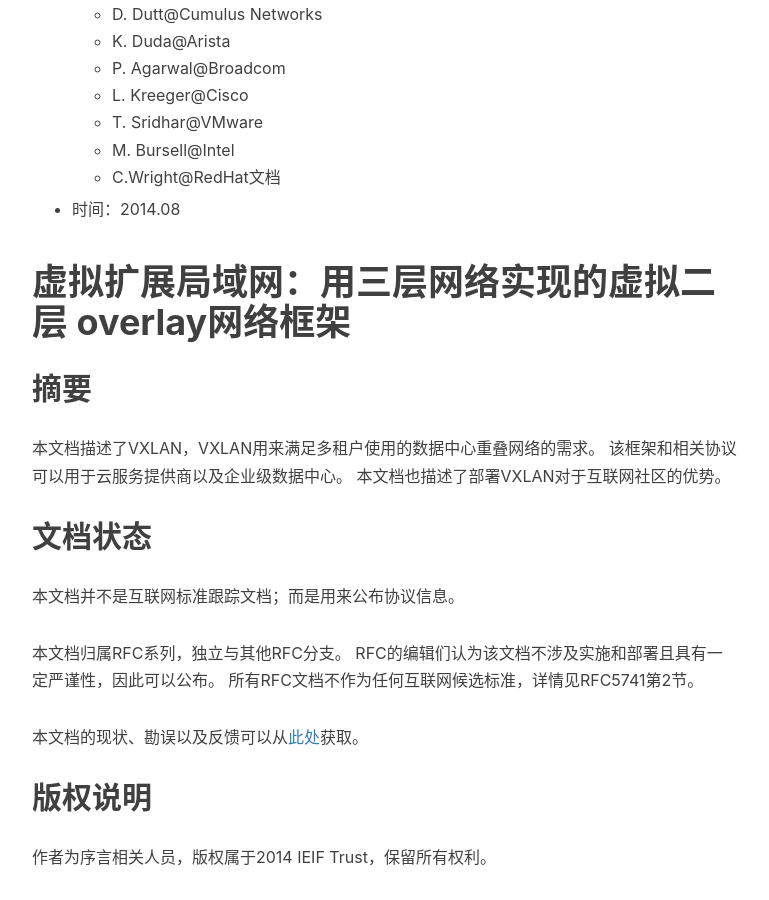
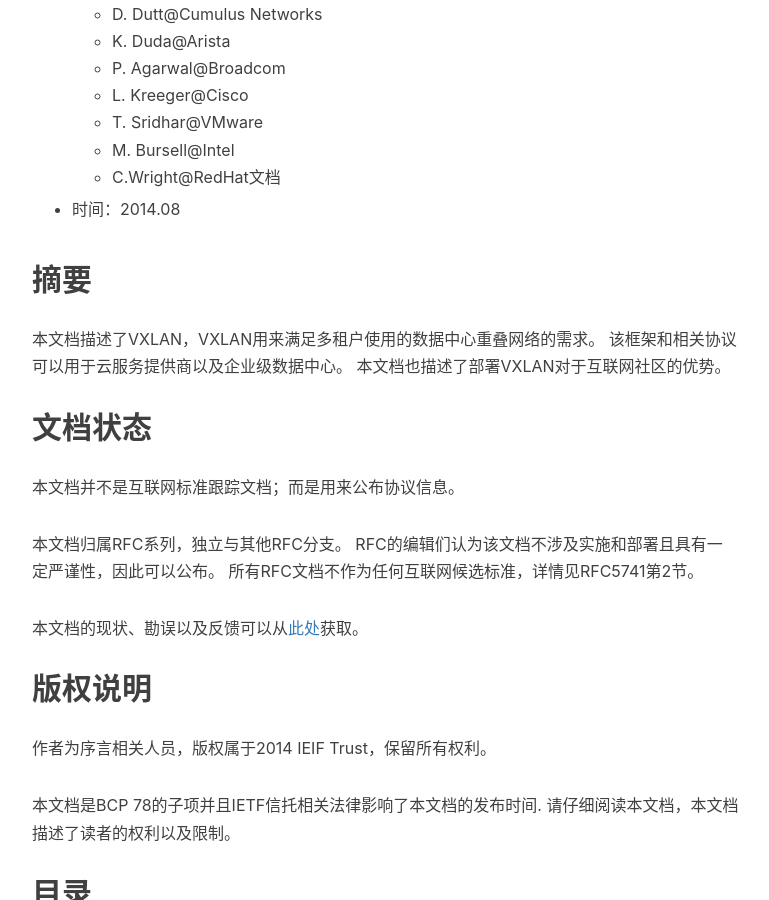
Before and after one commit to singchia/singchia.github.io, a Jekyll site: the page built from _posts/2017-12-1-RFC7348-VXLAN-CN.md, in a window 1280 px wide and 900 px high, scrolled down 833 px. Shown: the whole window, without its empty margins (233-1002 px from the left). Built offline with Jekyll 4.4.1, drawn with Linux system fonts in a browser that asks for light colours; nearby versions of some CDN libraries; comment, search, counter and statistics services are not loaded.

Commit message:
modify post

```diff
--- a/_posts/2017-12-1-RFC7348-VXLAN-CN.md
+++ b/_posts/2017-12-1-RFC7348-VXLAN-CN.md
@@ -24,8 +24,6 @@ tags:
 	- M. Bursell@Intel
 	- C.Wright@RedHat文档
 - 时间：2014.08
-
-# 虚拟扩展局域网：用三层网络实现的虚拟二层  overlay网络框架
 
 ## 摘要
 
```
Also changed, not shown: img/vxlan-cn/vxlan-ipv4.png, img/vxlan-cn/vxlan-ipv6.png, img/vxlan-cn/vxlan_gateway.png, img/vxlan-cn/vxlan_vteps.png.
